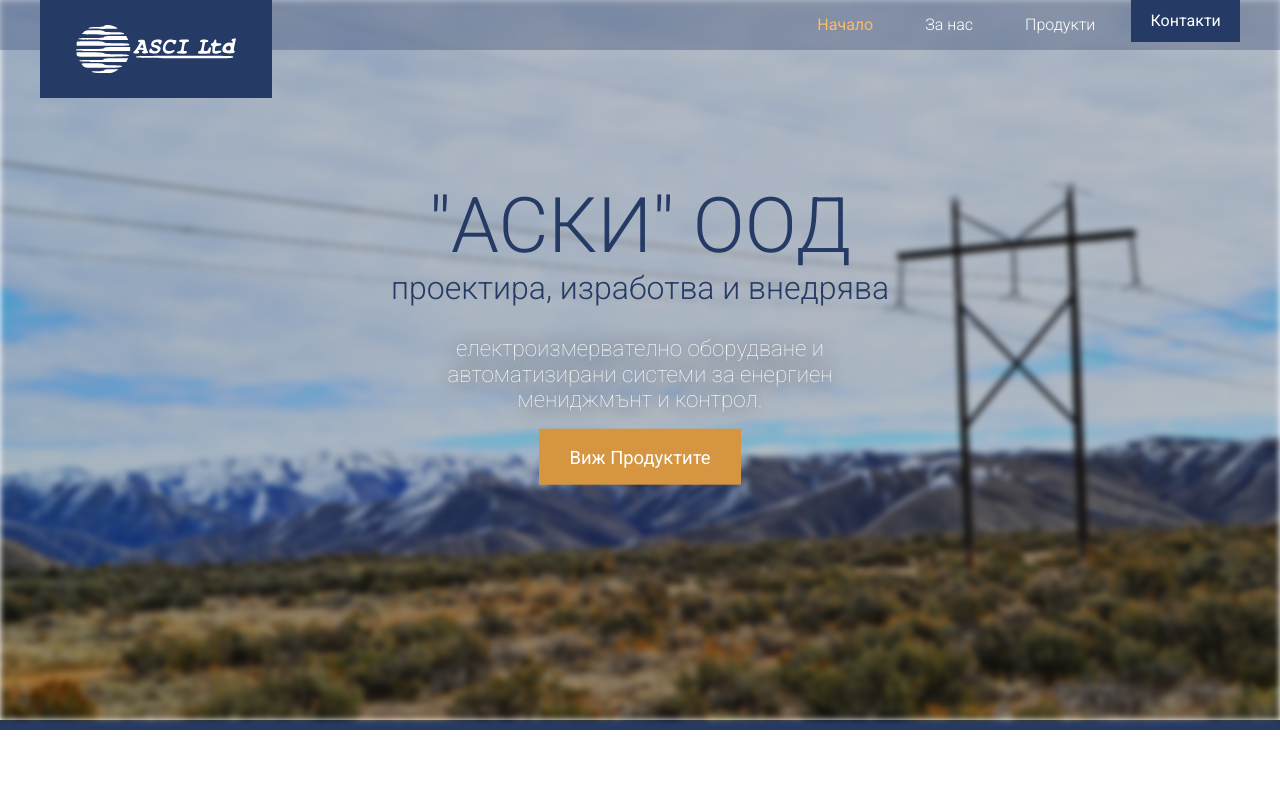
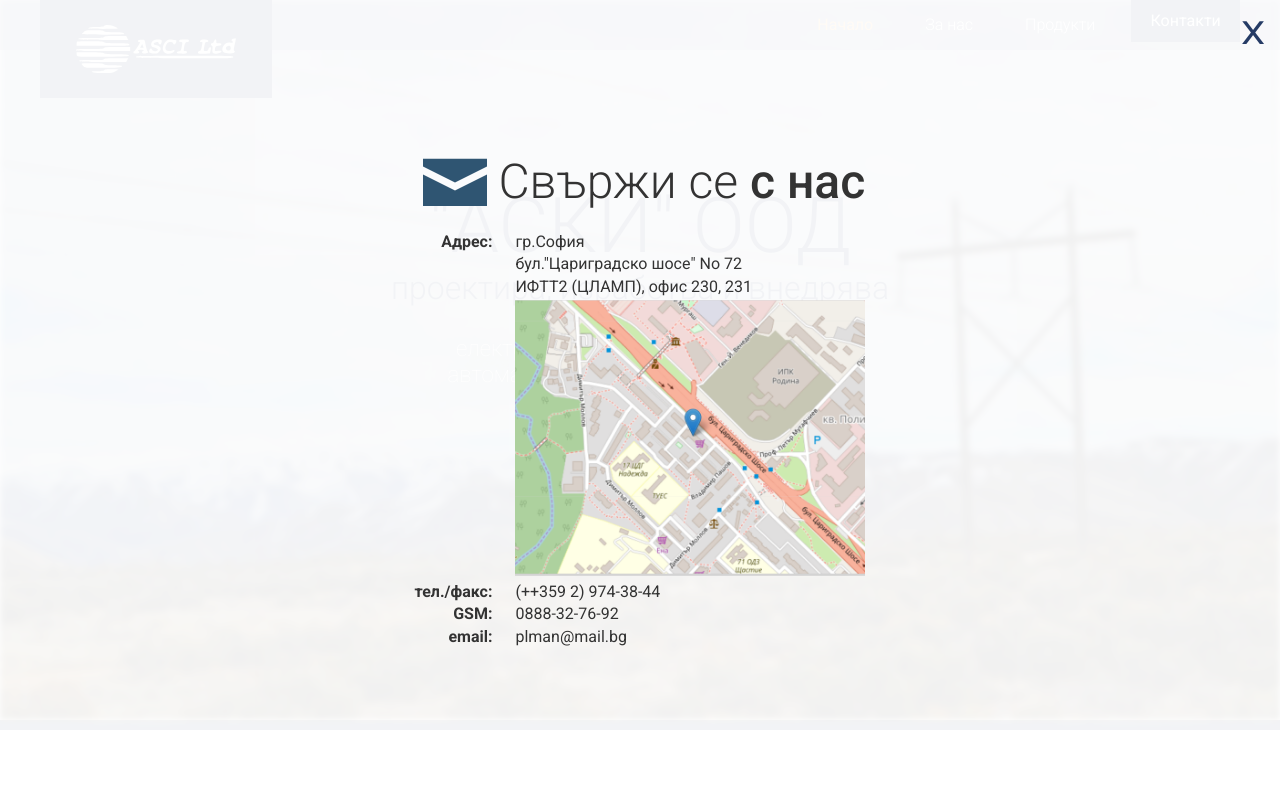
Before and after one commit to ehrrrr/asci-site, a website: page app/index.html in a window 1280 px wide. Both pictures are taken after a click on the link "Контакти". Shown: the top 800 px of the page. Drawn offline with Linux system fonts and the light colour scheme.

Commit message:
Completed the modal overlay

```diff
--- a/app/assets/scripts/App.js
+++ b/app/assets/scripts/App.js
@@ -2,7 +2,10 @@ import $ from 'jquery';
 import MobileMenu from './modules/MobileMenu';
 import RevealOnScroll from './modules/RevealOnScroll';
 import StickyHeader from './modules/StickyHeader';
+import Modal from './modules/Modal';
 
 const mobileMenu = new MobileMenu();
 const stickyHeader = new StickyHeader();
+const modal = new Modal();
+console.log(modal);
 new RevealOnScroll();
--- /dev/null
+++ b/app/assets/styles/modules/_contacts-table.css
@@ -0,0 +1,8 @@
+.contacts-table {
+	margin: 0 auto;
+	td:first-child {
+		font-weight: 700;
+		text-align: right;
+		padding-right: 20px;
+	}
+}
--- /dev/null
+++ b/app/assets/styles/modules/_map.css
@@ -0,0 +1,9 @@
+#map {
+	width: 100%;
+	height: auto;
+	background-color: grey;
+
+	@mixin atSmall {
+		width: 350px;
+	}
+}
--- /dev/null
+++ b/app/assets/styles/modules/_modal.css
@@ -0,0 +1,41 @@
+.modal {
+	position: fixed;
+	z-index: 5;
+	background-color: rgba(255, 255, 255, .94);
+	top: 0;
+	bottom: 0;
+	left: 0;
+	right: 0;
+	opacity: 0;
+	visibility: hidden;
+	transform: scale(1.2);
+	transition: all .3s ease-out;
+
+	&--is-visible {
+		opacity: 1;
+		visibility: visible;
+		transform: scale(1);
+	}
+
+	&__inner {
+		position: absolute;
+		width: 100%;
+		top: 50%;
+		transform: translateY(-50%);
+	}
+
+	&__close {
+		position: absolute;
+		top: 15px;
+		right: 15px;
+		font-size: 2rem;
+		transform: scaleX(1.2);
+		transform-origin: 100% 0;
+		color: $mainBlue;
+		cursor: pointer;
+
+		&:hover {
+			color: $mainOrange;
+		}
+	}
+}
--- a/app/assets/styles/modules/_section-title.css
+++ b/app/assets/styles/modules/_section-title.css
@@ -23,6 +23,11 @@
 		font-weight: 500;
 	}
 
+	&--less-margin {
+		margin-bottom: 1.3rem;
+		margin-top: 0;
+	}
+
 	&__icon {
 		display: block;
 		margin: 0 auto .6rem auto;
--- a/app/assets/styles/styles.css
+++ b/app/assets/styles/styles.css
@@ -16,6 +16,6 @@
 @import "modules/_primary-nav";
 @import "modules/_site-footer";
 @import "modules/_reveal-item";
-
-a {
-}
+@import "modules/_modal";
+@import "modules/_contacts-table";
+@import "modules/_map";
--- a/app/index.html
+++ b/app/index.html
@@ -24,7 +24,7 @@
       </div>
       <div class="site-header__menu-content">
         <div class="site-header__btn_container">
-            <a class="btn btn--bubble" href="#">Контакти</a>
+            <a class="btn btn--bubble open-modal" href="#">Контакти</a>
         </div>
         <nav class="primary-nav primary-nav--pull-right">
           <ul>
@@ -122,10 +122,52 @@
 
   <footer class="site-footer">
     <div class="wrapper">
-        <p><span class="site-footer__text">Copyright &copy; 2019 "АСКИ" ООД</span> <a class="btn btn--bubble" href="#">Свържете се с нас</a></p>
+        <p><span class="site-footer__text">Copyright &copy; 2019 "АСКИ" ООД</span> <a class="btn btn--bubble open-modal" href="#">Свържете се с нас</a></p>
     </div>
   </footer>
 
+  <div class="modal">
+    <div class="modal__inner">
+        <h2 class="section-title section-title--less-margin"> <span class="icon icon--mail section-title__icon"></span> Свържи се<strong> с нас</strong></h2>
+        <div class="wrapper">
+            <table class="contacts-table">
+                <tr>
+                  <td>Адрес:</td>
+                  <td>гр.София</td>
+                </tr>
+                <tr>
+                  <td></td>
+                  <td>бул."Цариградско шосе" No 72 </td>
+                </tr>
+                <tr>
+                  <td></td>
+                  <td>ИФТТ2 (ЦЛАМП), офис 230, 231</td>
+                </tr>
+                <tr>
+                  <td></td>
+                  <td><a href="https://www.latlong.net/c/?lat=42.663620&long=23.374357" target="_blank"> <img id="map" src="./assets/images/map.png" alt=""> </a></td>
+                  <!-- <td><div id="map"></div></td> -->
+                </tr>
+                <tr>
+                  <td>тел./факс:</td>
+                  <td>(++359 2) 974-38-44</td>
+                </tr>
+                </tr>
+                <tr>
+                  <td>GSM:</td>
+                  <td>0888-32-76-92</td>
+                </tr>
+                <tr>
+                  <td>email:</td>
+                  <td>plman@mail.bg</td>
+                </tr>
+              </table>
+        </div>
+    </div>
+    <div class="modal__close">X</div>
+  </div>
+
   <script src="./temp/scripts/App.js"></script>
+
 </body>
 </html>
--- a/app/temp/styles/styles.css
+++ b/app/temp/styles/styles.css
@@ -918,6 +918,11 @@ a {
 		font-weight: 500;
 	}
 
+.section-title--less-margin {
+		margin-bottom: 1.3rem;
+		margin-top: 0;
+	}
+
 .section-title__icon {
 		display: block;
 		margin: 0 auto .6rem auto;
@@ -1450,5 +1455,73 @@ Instead edit gulp/templates/sprite */
 		        transform: scale(1);
 	}
 
-a {
+.modal {
+	position: fixed;
+	z-index: 5;
+	background-color: rgba(255, 255, 255, .94);
+	top: 0;
+	bottom: 0;
+	left: 0;
+	right: 0;
+	opacity: 0;
+	visibility: hidden;
+	-webkit-transform: scale(1.2);
+	        transform: scale(1.2);
+	-webkit-transition: all .3s ease-out;
+	transition: all .3s ease-out;
 }
+
+.modal--is-visible {
+		opacity: 1;
+		visibility: visible;
+		-webkit-transform: scale(1);
+		        transform: scale(1);
+	}
+
+.modal__inner {
+		position: absolute;
+		width: 100%;
+		top: 50%;
+		-webkit-transform: translateY(-50%);
+		        transform: translateY(-50%);
+	}
+
+.modal__close {
+		position: absolute;
+		top: 15px;
+		right: 15px;
+		font-size: 2rem;
+		-webkit-transform: scaleX(1.2);
+		        transform: scaleX(1.2);
+		-webkit-transform-origin: 100% 0;
+		        transform-origin: 100% 0;
+		color: #253b65;
+		cursor: pointer;
+	}
+
+.modal__close:hover {
+			color: #d59541;
+		}
+
+.contacts-table {
+	margin: 0 auto;
+}
+
+.contacts-table td:first-child {
+		font-weight: 700;
+		text-align: right;
+		padding-right: 20px;
+	}
+
+#map {
+	width: 100%;
+	height: auto;
+	background-color: grey;
+}
+
+@media (min-width: 530px) {
+
+#map {
+		width: 350px
+}
+	}
--- a/package.json
+++ b/package.json
@@ -40,6 +40,7 @@
 		"postcss-mixins": "^6.2.1",
 		"postcss-nested": "^4.1.2",
 		"postcss-simple-vars": "^5.0.2",
-		"webpack": "^4.35.3"
+		"webpack": "^4.35.3",
+		"webpack-cli": "^3.3.5"
 	}
 }
```
Also changed, not shown: app/assets/scripts/modules/Modal.js (added, +37 -0 lines), app/assets/images/map.png (added), app/temp/scripts/App.js, 1 other file.
